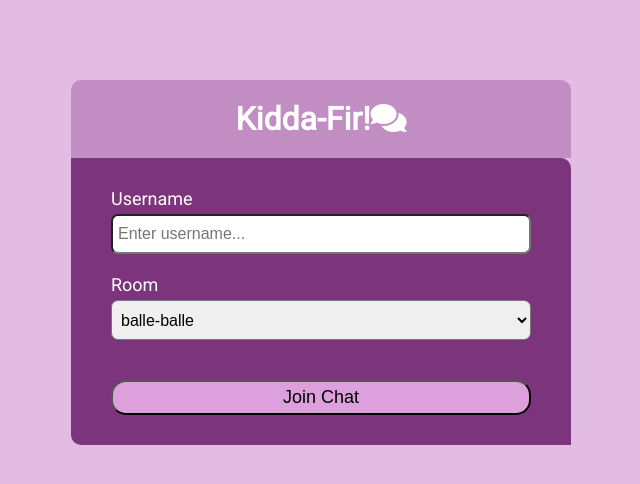
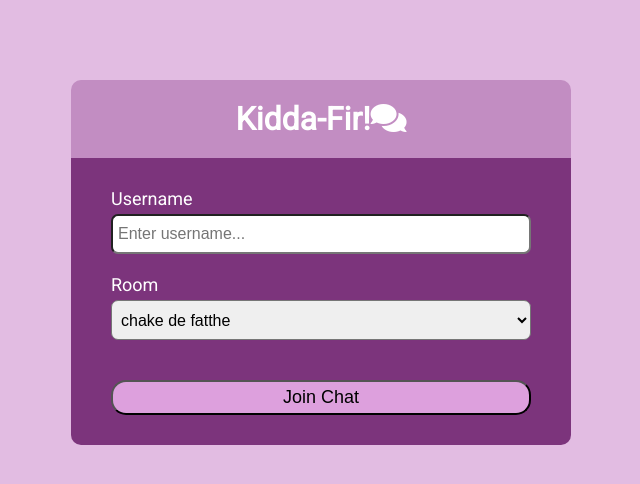
Before and after one commit to Anshika056/kidda_fir-, a website: page public/main.html in a window 1280 px wide. Shown: the full height of the page, 319-959 px from the left. Drawn offline with Linux system fonts and the light colour scheme.

Commit message:
username and room layout done

```diff
--- a/public/css/style.css
+++ b/public/css/style.css
@@ -32,7 +32,7 @@ body {
 	padding: 30px 40px;
 	background: rgb(124, 52, 124);
     border-bottom-left-radius: 10px;
-    border-top-right-radius: 10px;
+    border-bottom-right-radius: 10px;
 }
 
 .input-main p {
--- a/public/main.html
+++ b/public/main.html
@@ -33,9 +33,9 @@
                 <div class="form-control">
                     <label for="room">Room</label>
                     <select name="room" id="room">
-                        <option value="balle-balle">balle-balle</option>
+                        <option value="chake de fatthe">chake de fatthe</option>
                         <option value="aaja gaal kariye">aaja gaal kariye</option>
-                        <option value="dosanjha wale">dosanjha wale</option>
+                        <option value="char-yaar">char-yaar</option>
                     </select>
                 </div>
                 <button type="submit" class="btn">Join Chat</button>
```
